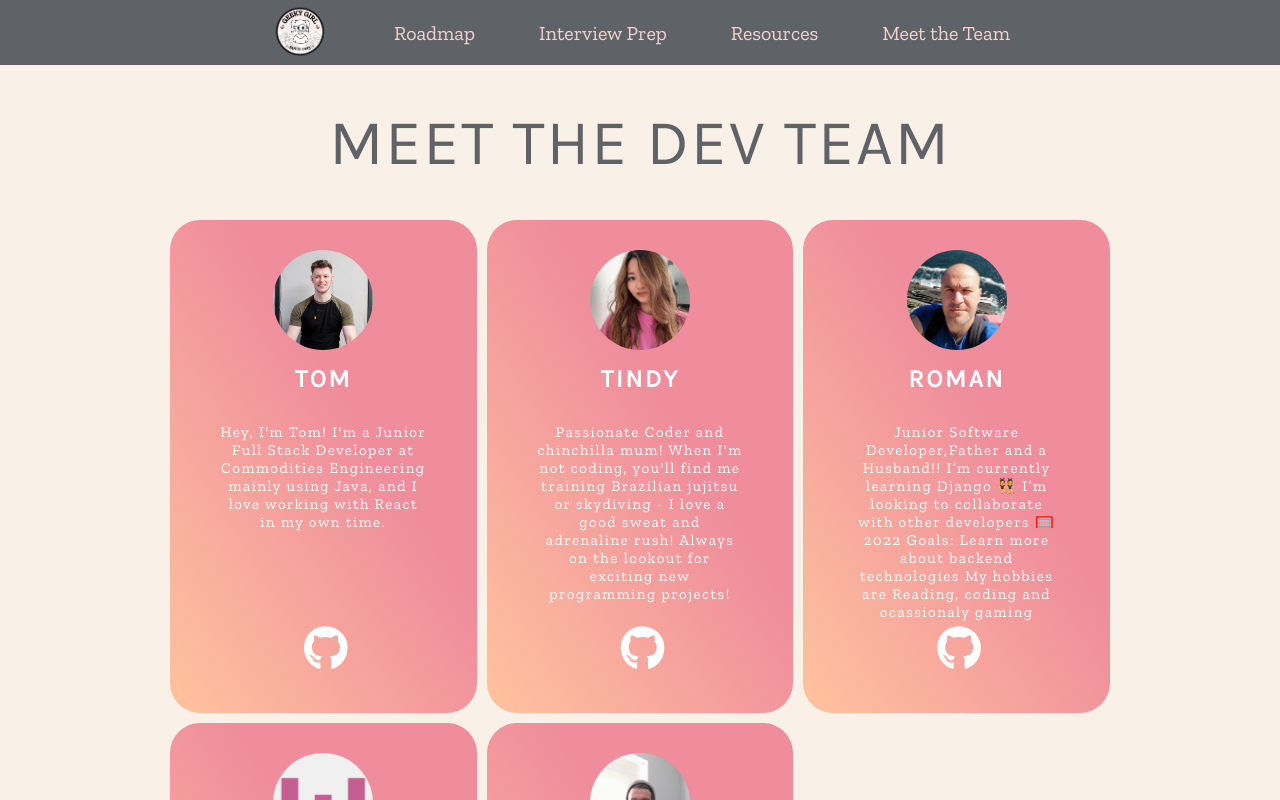
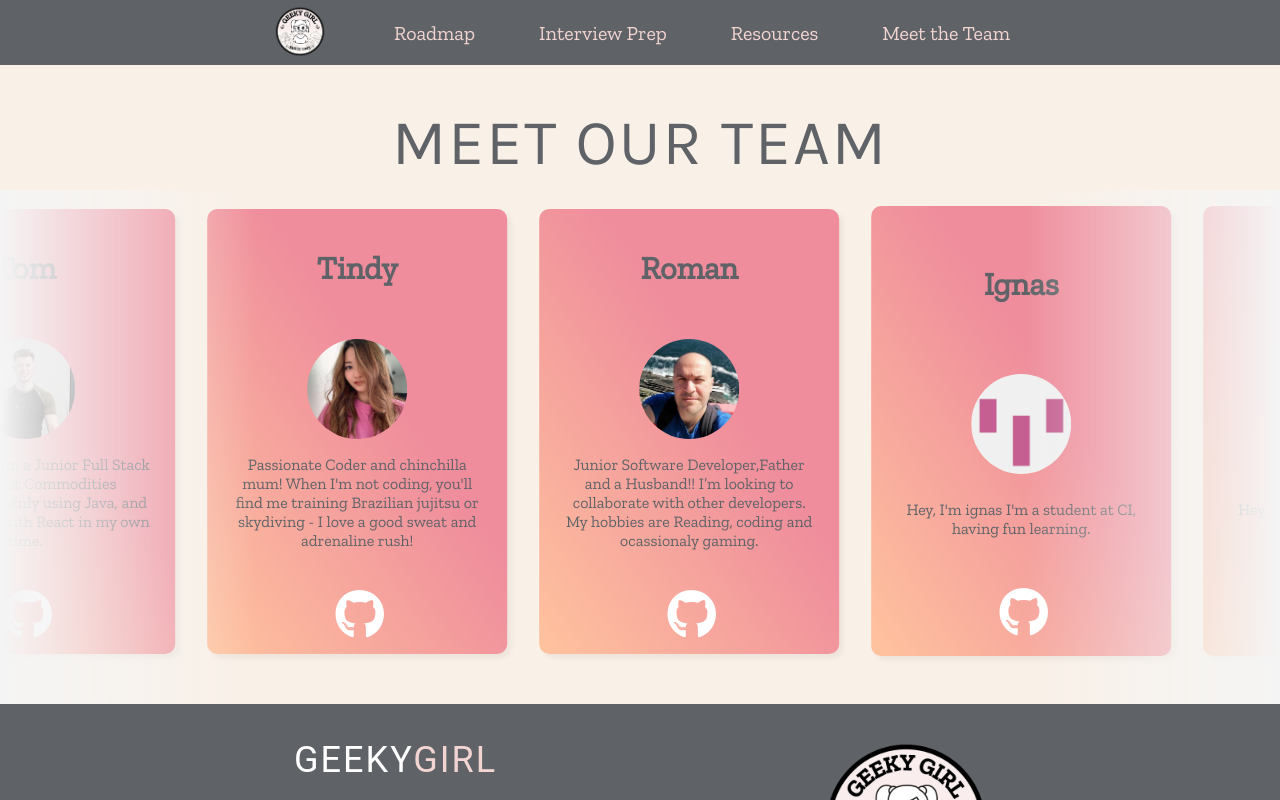
Before and after one commit to Tom-Ainsworth/Geeky-Girl, a React (Vite) app: page /team in a window 1280 px wide. Shown: the top 800 px of the page. Built offline with nearby package versions, Linux system fonts and the light colour scheme.

Commit message:
Update profile cards styling

```diff
--- a/src/routes/team/Team.jsx
+++ b/src/routes/team/Team.jsx
@@ -11,84 +11,65 @@ const Team = () => {
 
 	<div>
 
-	<h1>Meet the Dev Team</h1>
+<h1>Meet Our Team</h1>
+
 <div className={styles.container}>
+    <div className={styles.faders}>
+        <div className={styles.left}></div>
+        <div className={styles.right}></div>
+    </div>
 
-        <div className={styles.box}>
-            <div className={styles.image}>
+    <div className={styles.items}>
+        <div className={styles.entry}>
+            <p className={styles.name}>Tom</p>
             <img src={bossman} alt="our fearless leader tom"/>
-            </div>
-            <h1>tom</h1>
-                  <p>Hey, I'm Tom! I'm a Junior Full Stack Developer at Commodities Engineering mainly using Java, and I love working with React in my own time.</p>
+            <p className={styles.quote}>Hey, I'm Tom! I'm a Junior Full Stack Developer at Commodities Engineering mainly using Java, and I love working with React in my own time.</p>
             <div className={styles.icons}>
                 <a href="https://github.com/Tom-Ainsworth" target={"_blank"}><i className="fa fa-github"></i></a>
             </div>
         </div>
 
-		<div className={styles.box}>
-            <div className={styles.image}>
+        <div className={styles.entry}>
+            <p className={styles.name}>Tindy</p>
             <img src={tindy} alt="our creative director and the real boss"/>
-            </div>
-            <h1>tindy</h1>
-            <p> Passionate Coder and chinchilla mum! When I'm not coding, you'll find me training Brazilian jujitsu or skydiving - I love a good sweat and adrenaline rush! Always on the lookout for exciting new programming projects!
-            </p>
+            <p className={styles.quote}>Passionate Coder and chinchilla mum! When I'm not coding, you'll find me training Brazilian jujitsu or skydiving - I love a good sweat and adrenaline rush!</p>
             <div className={styles.icons}>
                 <a href="https://github.com/tindyc" target={"_blank"}><i className="fa fa-github"></i></a>
             </div>
         </div>
 
-		<div className={styles.box}>
-            <div className={styles.image}>
+        <div className={styles.entry}>
+            <p className={styles.name}>Roman</p>
             <img src={rockman} alt="does as it says on the tin he is a rock"/>
-            </div>
-            <h1>roman</h1>
-                  <p>Junior Software Developer,Father and a Husband!!
-                      I’m currently learning Django
-                      👯 I’m looking to collaborate with other developers
-                      🥅 2022 Goals: Learn more about backend technologies
-                      My hobbies are Reading, coding and ocassionaly gaming</p>
+            <p className={styles.quote}>Junior Software Developer,Father and a Husband!! I’m looking to collaborate with other developers. My hobbies are Reading, coding and ocassionaly gaming.</p>
             <div className={styles.icons}>
                 <a href="https://github.com/rockroman" target={"_blank"}><i className="fa fa-github"></i></a>
             </div>
         </div>
 
-		<div className={styles.box}>
-            <div className={styles.image}>
+        <div className={styles.entryStudent}>
+            <p className={styles.name}>Ignas</p>
             <img src={ignus} alt="the man with all the plans"/>
-            </div>
-            <h1>ignas</h1>
-                  <p>Hey, I'm ignas I'm a student at CI, having fun learning</p>
+            <p className={styles.quote}>Hey, I'm ignas I'm a student at CI, having fun learning.</p>
             <div className={styles.icons}>
                 <a href="https://github.com/ignasvilkas" target={"_blank"}><i className="fa fa-github"></i></a>
             </div>
         </div>
 
-		<div className={styles.box}>
-            <div className={styles.image}>
+        <div className={styles.entryStudent}>
+            <p className={styles.name}>Benji</p>
             <img src={benji} alt="the support"/>
-            </div>
-            <h1>benji</h1>
-                  <p>Hey, I'm benji! I'm a student at CI, having fun learning.</p>
+            <p className={styles.quote}>Hey, I'm benji! I'm a student at CI, having fun learning.</p>
             <div className={styles.icons}>
                 <a href="https://github.com/Benjamin-Riordan" target={"_blank"}><i className="fa fa-github"></i></a>
             </div>
         </div>
 
-		{/* <div className={styles.box}>
-            <div className={styles.image}>
-                <img src="https://encrypted-tbn0.gstatic.com/images?q=tbn:ANd9GcTwN34CvIbQcZeL5q75BmLgyUwlba6BzZWAXeXyWUBVBQ&s" alt=""/>
     </div>
-            <h1>Member Name</h1>
-            <h2>Full Stack Developer</h2>
-            <p>Lorem ipsum dolor sit amet consectetur adipisicing elit. Accusantium porro incidunt amet vel quisquam optio commodi aperiam eligendi.
-            </p>
-            <div className={styles.icons}>
-                <a href="www.github.com" target={"_blank"}><i className="fa fa-github"></i></a>
-            </div>
-        </div> */}
 
 
 </div>
+
 
 	</div>
 
--- a/src/routes/team/Team.module.css
+++ b/src/routes/team/Team.module.css
@@ -1,57 +1,103 @@
+.container {
+    width: 100%;
+    overflow: hidden;
+    position: relative;
+    padding-bottom: 2em;
+  }
 
-.container {
-    width: 1200px;
-    height: auto;
-    margin: 0 auto;
-    display: grid;
-    grid-template-columns: repeat(3, 1fr);
-    grid-gap: 10px;
-    padding: 30px;
-    box-sizing: border-box;
+  .items {
+    display: flex;
+    align-items: center;
+    width: fit-content;
+    animation: carouselAnim 5s infinite alternate linear;
+  }
 
+  .entry {
+    display: flex;
+    align-items: center;
+    flex-direction: column;
+    position: relative;
+    width: 300px;
+    background: linear-gradient(to bottom left, #ef8d9c 40%, #ffc39e 100%);
+    margin: 1em;
+    padding: 0.5em;
+    border-radius: 10px;
+    box-shadow: 4px 4px 5px 0px rgba(0, 0, 0, 0.05);
   }
-.container .box {
-    position: relative;
-    background: linear-gradient(to bottom left, #ef8d9c 40%, #ffc39e 100%);
-    padding: 10px 30px 30px;
+
+  p {
     text-align: center;
-    overflow: hidden;
-    border-radius: 30px;
-    margin: 0 auto;
-    height: 493px;
+    padding: 1em;
   }
-.container .image img {
+
+  p.name {
+    font-weight: bold;
+    font-size: 2em;
+  }
+
+  @keyframes carouselAnim {
+    from {
+      transform: translate(0, 0);
+    }
+    to {
+      transform: translate(calc(-100% + (5 * 300px)));
+    }
+  }
+
+  @media only screen and (max-width: 768px) {
+    .items {
+      animation: carouselAnim 30s infinite alternate linear;
+    }
+
+    @keyframes carouselAnim {
+      from {
+        transform: translate(0, 0);
+      }
+      to {
+        transform: translate(calc(-100% + (2 * 300px)));
+      }
+    }
+  }
+
+  .faders {
+    width: 100%;
+    position: absolute;
+    height: 100%;
+  }
+
+  .left,
+  .right {
+    background: linear-gradient(
+      to right,
+      rgba(245, 245, 245, 1) 0%,
+      rgba(255, 255, 255, 0) 100%
+    );
+    width: 20%;
+    height: 100%;
+    position: absolute;
+    z-index: 200;
+  }
+
+  .right {
+    right: 0;
+    background: linear-gradient(
+      to left,
+      rgba(245, 245, 245, 1) 0%,
+      rgba(255, 255, 255, 0) 100%
+    );
+  }
+
+  .container img {
       width: 100px;
       height: 100px;
       margin-top: 20px;
       border-radius: 50%;
       border: #ffff;
   }
-.container .box h1 {
-    font-size: 25px;
-    color:#fff;
-    font-weight: 600;
-    text-transform: uppercase;
-    letter-spacing: .1em;
-}
-.container .box h2 {
-   font-size: 17px;
-   color: #fff;
-   text-transform: uppercase;
-   opacity: .4;
-   z-index: 1;
-   letter-spacing: .1em;
-}
-.container .box p {
-   color: #fff;
-   font-size: 15px;
-   letter-spacing: .1em;
-   padding: 20px;
-   height: 200px;
-}
+
   .icons {
       text-decoration: none;
-   font-size: 45px;
+      font-size: 50px;
       padding-top: 20px;
        color: #fff
     }
@@ -68,44 +114,21 @@
       transition: all .5s;
    }
 
-
-/* Extra small devices (phones, 600px and down) */
-@media only screen and (max-width: 600px) {
-    .container{
-    grid-template-columns: repeat(1, 1fr);
-    width: 600px;
-    }
+   .entryStudent {
+      display: flex;
+      align-items: center;
+      flex-direction: column;
+      position: relative;
+      width: 300px;
+      background: linear-gradient(to bottom left, #ef8d9c 40%, #ffc39e 100%);
+      margin: 1em;
+      padding: 0.5em;
+      border-radius: 10px;
+      box-shadow: 4px 4px 5px 0px rgba(0, 0, 0, 0.05);
+      height: 450px;
    }
 
-/* Small devices (portrait tablets and large phones, 600px and up) */
-@media only screen and (min-width: 600px) {
-    .container{
-        grid-template-columns: repeat(1, 1fr);
-        width: 500px;
+   .entryStudent p {
+      text-align: center;
+      padding: 1.6em;
     }
-
-}
-
-/* Medium devices (landscape tablets, 768px and up) */
-@media only screen and (min-width: 768px) {
-    .container{
-        grid-template-columns: repeat(1, 1fr);
-        width: 500px;
-        }
-}
-
-/* Large devices (laptops/desktops, 992px and up) */
-@media only screen and (min-width: 992px) {
-    .container{
-        grid-template-columns: repeat(2, 1fr);
-        width: 700px;
-        }
-}
-
-/* Extra large devices (large laptops and desktops, 1200px and up) */
-@media only screen and (min-width: 1200px) {
-    .container{
-        grid-template-columns: repeat(3, 1fr);
-        width: 1000px;
-        }
-}
```
Lines whose indentation alone changed are shown as unchanged.
